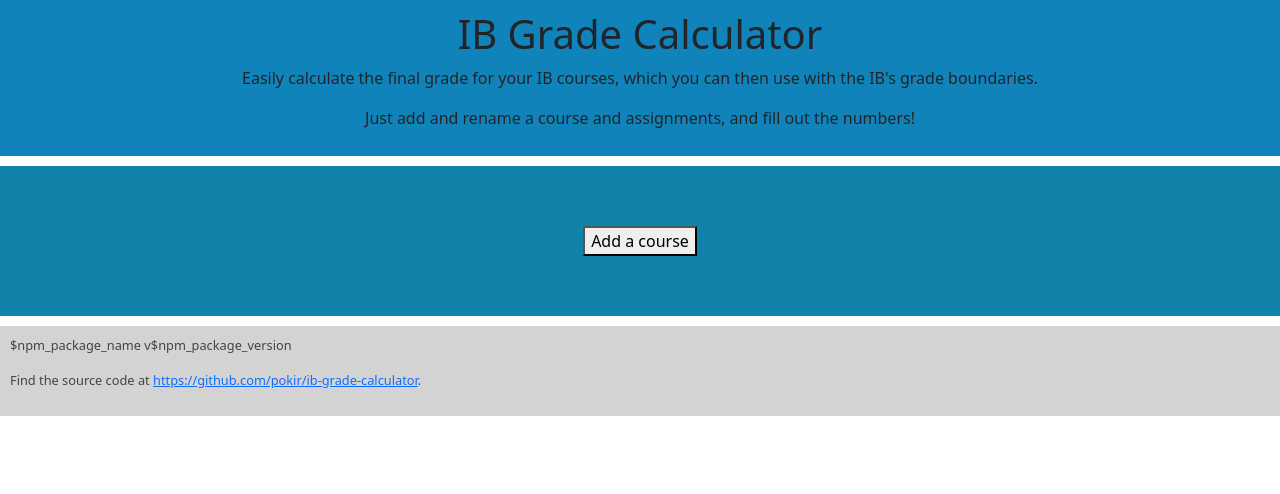
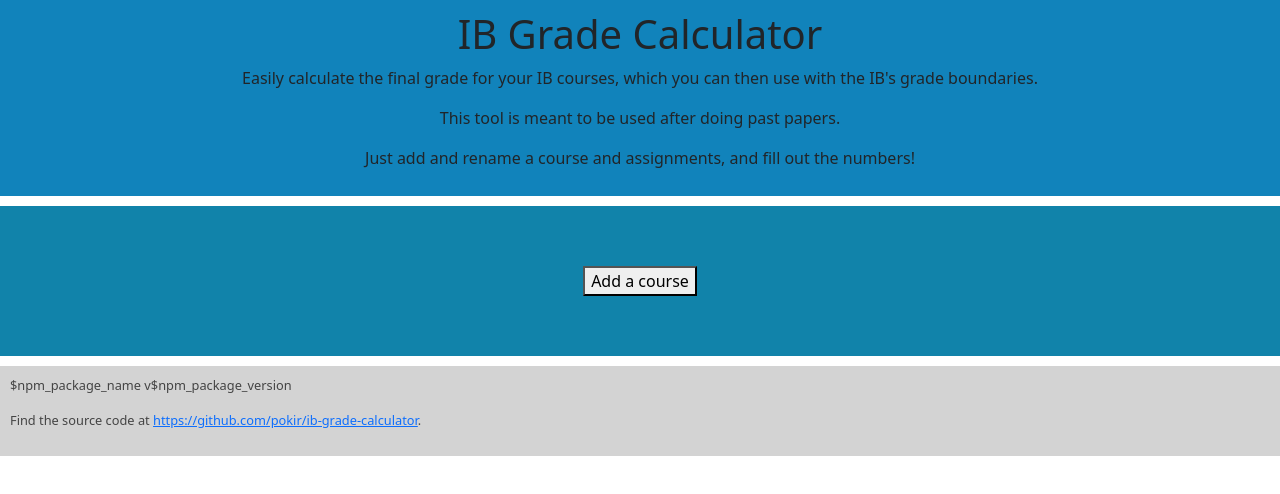
Before and after one commit to pokir/ib-grade-calculator, a React (Create React App) app: page / in a window 1280 px wide. Shown: the top 494 px of the page. Built offline with nearby package versions, Linux system fonts and the light colour scheme.

Commit message:
Add info about past papers; fixes #2

```diff
--- a/src/components/header.jsx
+++ b/src/components/header.jsx
@@ -11,6 +11,7 @@ const Header = () => {
     >
       <h1 style={{textAlign: 'center', width: '100%'}}>IB Grade Calculator</h1>
       <p style={{textAlign: 'center', width: '100%'}}>Easily calculate the final grade for your IB courses, which you can then use with the IB's grade boundaries.</p>
+      <p style={{textAlign: 'center', width: '100%'}}>This tool is meant to be used after doing past papers.</p>
       <p style={{textAlign: 'center', width: '100%'}}>Just add and rename a course and assignments, and fill out the numbers!</p>
     </div>
   );
```
